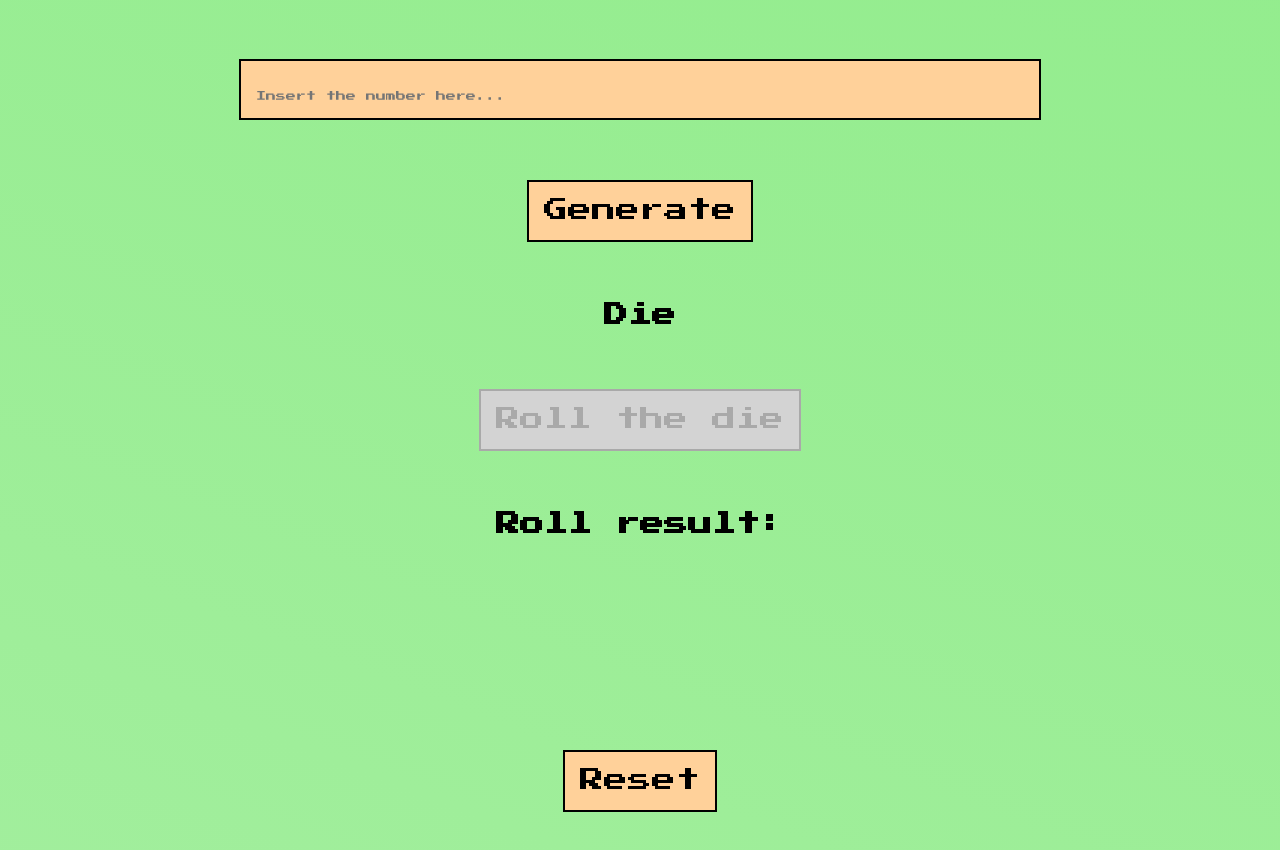
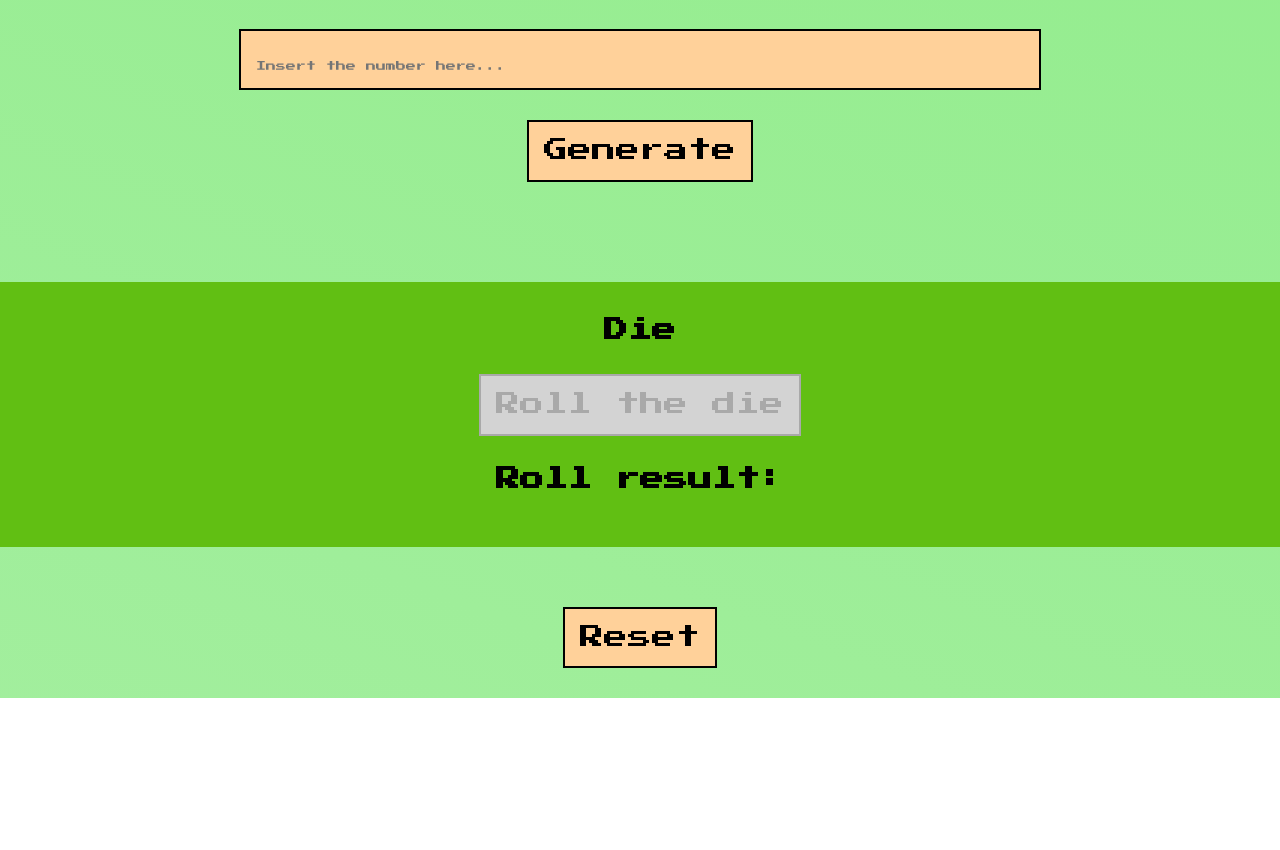
Before and after one commit to Zuza29/game, a plain HTML site: page index.html in a window 1280 px wide. Shown: the part 1420-2270 px from the top of the page. After the commit the page ends 2118 px from the top, so only its background shows below. Drawn offline with nearby package versions, Linux system fonts and the light colour scheme.

Commit message:
Update styles

```diff
--- a/styles/_buttons-inputs.scss
+++ b/styles/_buttons-inputs.scss
@@ -1,7 +1,7 @@
 button,
 input {
   display: block;
-  margin: 60px auto;
+  margin: 30px auto;
   font-size: 1.5rem;
   font-family: "Press Start 2P", cursive;
   padding: 15px;
--- a/styles/_gameboard.scss
+++ b/styles/_gameboard.scss
@@ -39,19 +39,15 @@
 
 #result {
   display: inline-block;
-  margin: 50px;
 }
 
 .sticky-roll {
   position: sticky;
-  z-index: 1002;
+  z-index: 1;
   top: -1px;
-
-  &.stuck {
-    background-color: darkgreen;
-    color: white;
-    border: 1px solid darkgreen;
-  }
+  margin-top: 100px;
+  background-color: #61bf13;
+  padding: 15px;
 }
 
 .generate-heading {
--- a/styles/_header.scss
+++ b/styles/_header.scss
@@ -25,6 +25,7 @@ header {
   height: 105px;
   background-repeat: no-repeat;
   background-size: contain;
+  margin: auto;
 }
 h1 {
   font-size: 3rem;
--- a/styles/_modal.scss
+++ b/styles/_modal.scss
@@ -14,6 +14,7 @@
   flex-direction: column;
   justify-content: center;
   align-items: center;
+  z-index: 10;
 
   &h2 {
     font-size: 1.5rem;
```
Also changed, not shown: styles/main.css, 1 other file.
